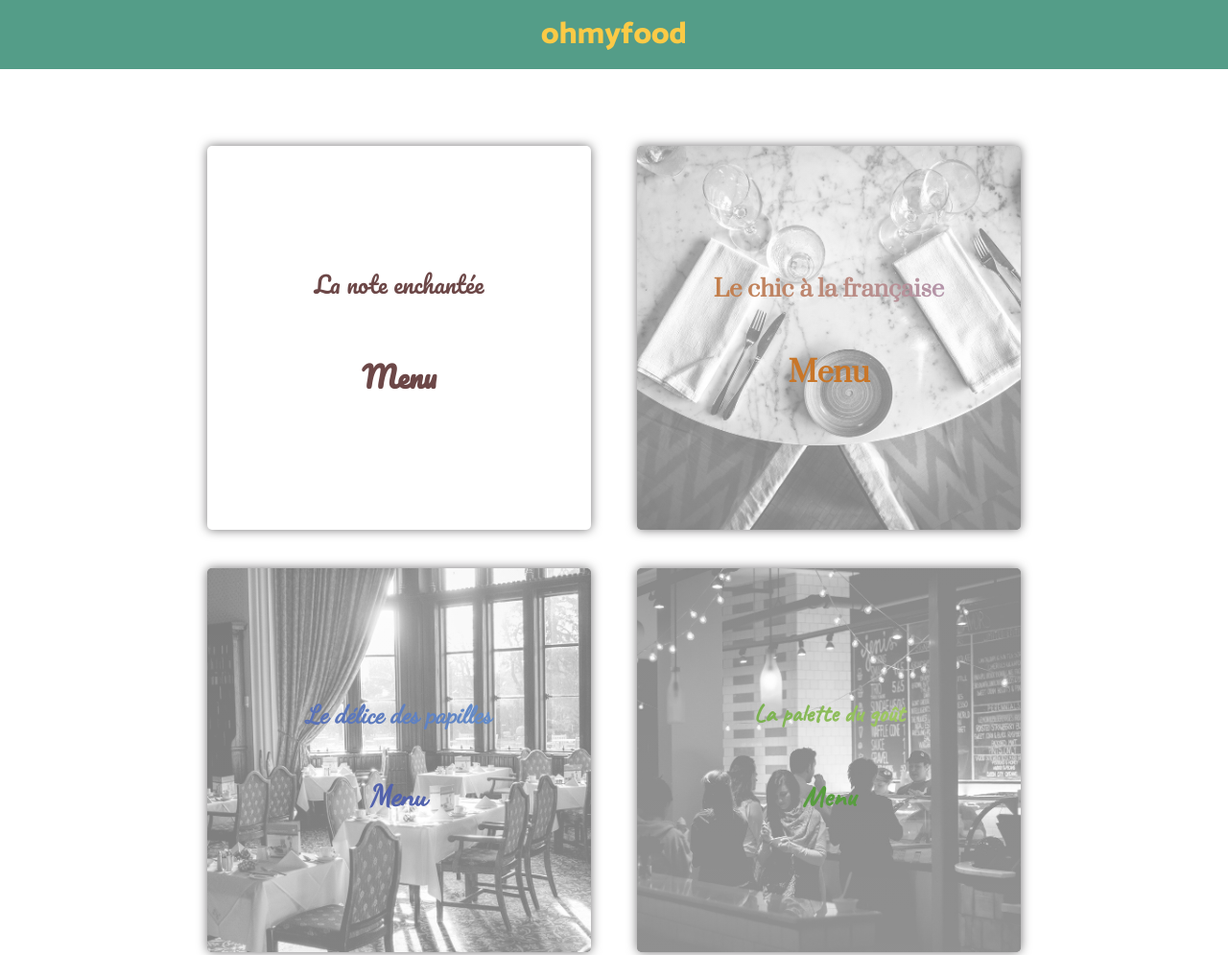
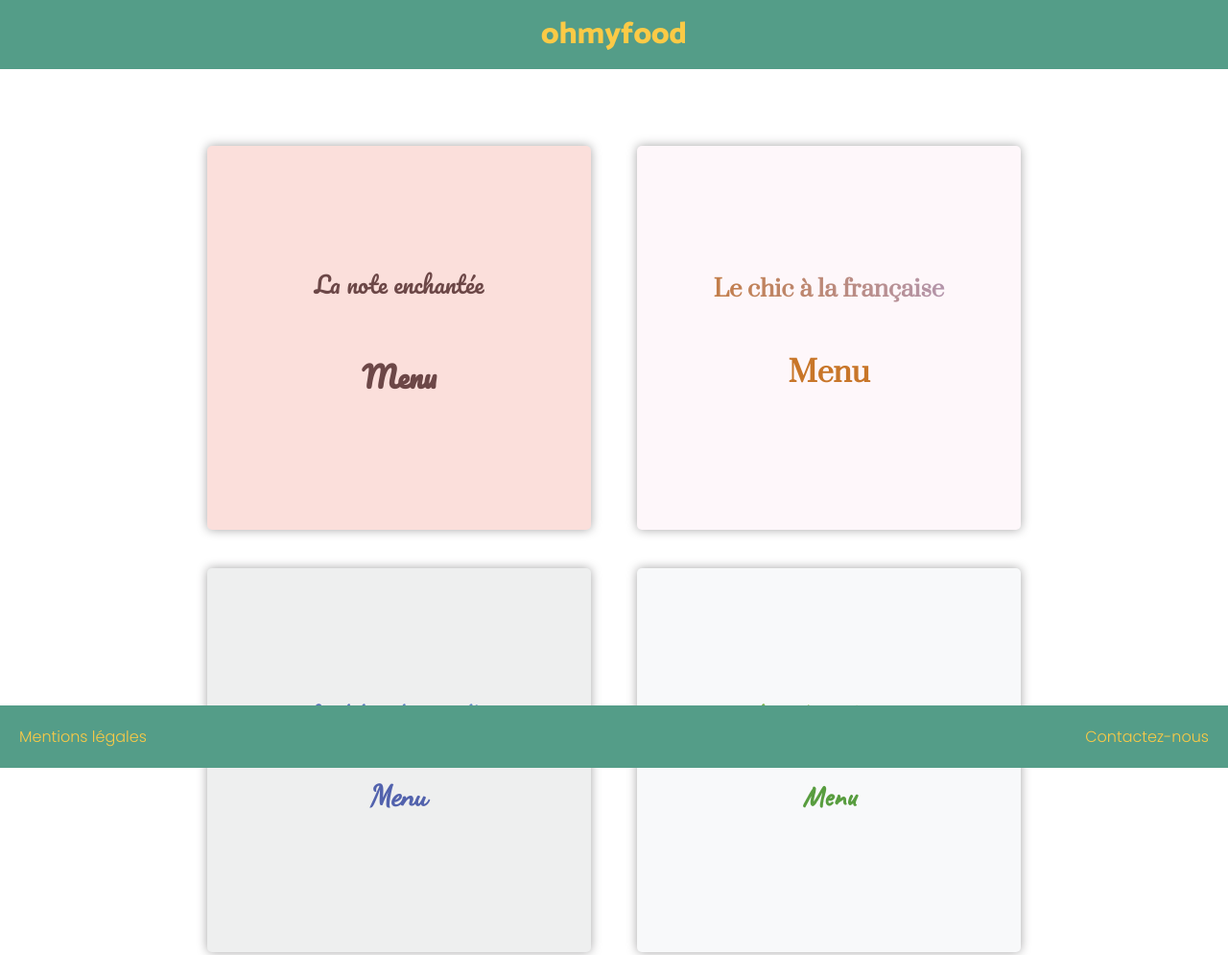
Before and after one commit to SimonMironi/OCR_Projet_3, a website: page index.html in a window 1280 px wide. Shown: the top 995 px of the page at 96% size. Drawn offline with Linux system fonts and the light colour scheme.

Commit message:
Changement des couleurs, changement des cards menus, footer fixed, animation 3 dots

```diff
--- a/index.html
+++ b/index.html
@@ -1,15 +1,16 @@
 <!DOCTYPE html>
-<html lang="en">
+<html lang="fr">
 <head>
     <meta charset="UTF-8">
     <meta name="viewport" content="width=device-width, initial-scale=1.0">
     <title>Ohmyfood</title>
     <link href="CSS/style.css" rel="stylesheet">
 </head>
+
+<body>
 <header>
     <a href="#"><h1>ohmyfood</h1></a>
 </header>
-<body>
     <div class="container">
 
         <div class="container__menus lne">
@@ -17,21 +18,21 @@
             </div>
                 <h2>La note enchantée</h2>
                 <h3><a href="menu/lanoteenchantee.html">Menu</a></h3>
-            </div>
+        </div>
 
         <div class="container__menus lcalf">
             <div class="container__menus--background lcalf">
             </div>
                 <h2>Le chic à la française</h2>
                 <h3><a href="menu/lechicalafrancaise.html">Menu</a></h3>
-            </div>
+        </div>
 
         <div class="container__menus lddp">
             <div class="container__menus--background lddp">
             </div>
-                <h2>Le délice des papilles</h2>
-                <h3><a href="menu/ledelicedespapilles.html">Menu</a></h3>
-            </div>
+            <h2>Le délice des papilles</h2>
+            <h3><a href="menu/ledelicedespapilles.html">Menu</a></h3>
+        </div>
 
         <div class="container__menus lpdg">
             <div class="container__menus--background lpdg">
--- a/sass/blocs/body.scss
+++ b/sass/blocs/body.scss
@@ -1,3 +1,4 @@
 body{
-    height: auto;
+    min-height: 1160px;
+    width: 100%;
 }
--- a/sass/blocs/button.scss
+++ b/sass/blocs/button.scss
@@ -9,7 +9,7 @@ a.btn {
     color: $header_font_color;
     border-radius: 7px;
     margin: 20px auto;
-    &:hover {
+
         .dot.one{
           animation: opacity-animation 2s 0.66s ease-out infinite;
 
@@ -22,5 +22,5 @@ a.btn {
           animation: opacity-animation 2s 2s ease-out infinite;
 
         }
-      }
+
     }
--- a/sass/blocs/footer.scss
+++ b/sass/blocs/footer.scss
@@ -3,6 +3,11 @@ footer {
     background-color: $header_footer_color;
     justify-content: space-between;
     padding: 20px;
+    position: fixed;
+    bottom: 0;
+    left: 0;
+    right: 0;
+    width: auto;
     a {
         font-family: 'Poppins', sans-serif;
         color: $header_font_color;
--- a/sass/blocs/menus.scss
+++ b/sass/blocs/menus.scss
@@ -3,7 +3,10 @@
         position: relative;
         overflow: hidden;
         &:hover .container__menus--background{
-            filter: blur(5px);
+            filter: opacity(40%);
+            transition: 1.2s;
+        }
+        &:hover h2{
             transform: scale(1.2);
             transition: 1.2s;
         }
@@ -12,6 +15,7 @@
                 background-size: cover;
                 h2{
                     @include Pacifico();
+                    transition: 1.2s;
                     font-weight: 300;
                     z-index: 1;}
                 h3{
@@ -22,15 +26,18 @@
             &.lcalf{
                 h2{
                     @include Prata();
+                    transition: 1.2s;
                     @include gold_purple_gradient_text();}
                 h3{
                     @include Prata();
+                    transition: 1.2s;
                     @include bigger_menu_title();
                     color: $font_gold_orange;}
                 }
             &.lddp{
                 h2{
                     @include Dancing_Script();
+                    transition: 1.2s;
                     font-size: 26px;
                     @include blue_gradient_text();}
                 h3{
@@ -41,6 +48,7 @@
             &.lpdg{
                 h2{
                     @include green_gradient_text();
+                    transition: 1.2s;
                     @include Caveat();
                     font-size: 26px;
                 }
@@ -54,25 +62,12 @@
                         @include background-image();
                         transition: 1.2s;
                         &.lne{
-                            background-image: linear-gradient(183deg, rgba(255,255,255,0.47692580450148814) 0%, rgba(255,255,255,0.5049370089832808) 100%), url('../Ressources/Images/1.jpg');}
+                            background-color: $salmon;}
                         &.lcalf{
-                            background-image: linear-gradient(183deg, rgba(255,255,255,0.47692580450148814) 0%, rgba(255,255,255,0.5049370089832808) 100%), url('../Ressources/Images/2.jpg');}
+                            background-color: $light_pink;}
                         &.lddp{
-                            background-image: linear-gradient(183deg, rgba(255,255,255,0.47692580450148814) 0%, rgba(255,255,255,0.5049370089832808) 100%), url('../Ressources/Images/3.jpg');}
+                            background-color: $light_blue;}
                         &.lpdg{
-                            background-image: linear-gradient(183deg, rgba(255,255,255,0.47692580450148814) 0%, rgba(255,255,255,0.5049370089832808) 100%), url('../Ressources/Images/4.jpg');}
+                            background-color: $white;}
                     }
 }
-
-
-        /*&:hover{
-            cursor: pointer;
-
-            filter: blur(5px);
-        }*/
-
-    /*:hover{
-        .container__menus--le_chic_à_la_française--background{
-            filter: blur(5px);
-            transform: scale(1.2);
-        }*/
--- a/sass/main.scss
+++ b/sass/main.scss
@@ -11,3 +11,4 @@
 @import 'blocs/menus';
 @import 'blocs/menu-2.scss';
 @import 'blocs/dots';
+@import 'blocs/body';
--- a/sass/mixins/mixins.scss
+++ b/sass/mixins/mixins.scss
@@ -16,9 +16,7 @@
     flex-direction: column;
 }
 @mixin shadow_box{
-    -webkit-box-shadow: 0px 0px 11px 0px rgba(115,114,115,1);
-    -moz-box-shadow: 0px 0px 11px 0px rgba(115,114,115,1);
-    box-shadow: 0px 0px 11px 0px rgba(115,114,115,1);
+    box-shadow: 0px 0px 11px 0px rgb(165, 164, 165);
 }
 @mixin text_center{
     text-align: center;
--- a/sass/variables/variables.scss
+++ b/sass/variables/variables.scss
@@ -1,7 +1,7 @@
 $salmon: #fbdfdb;
 $light_pink: #fef7fa;
-$light_blue: #fafbfc;
-$white: #fffffe;
+$light_blue: #eeefef;
+$white: #f8f9fa;
 $header_footer_color: #549d88;
 $grey: #ededed;
 
```
Also changed, not shown: menu/lanoteenchantee.html (+11 -6 lines), menu/lapalettedugout.html (+2 -2 lines), menu/lechicalafrancaise.html (+1 -1 lines), menu/ledelicedespapilles.html (+1 -1 lines), CSS/style.css, 1 other file.
